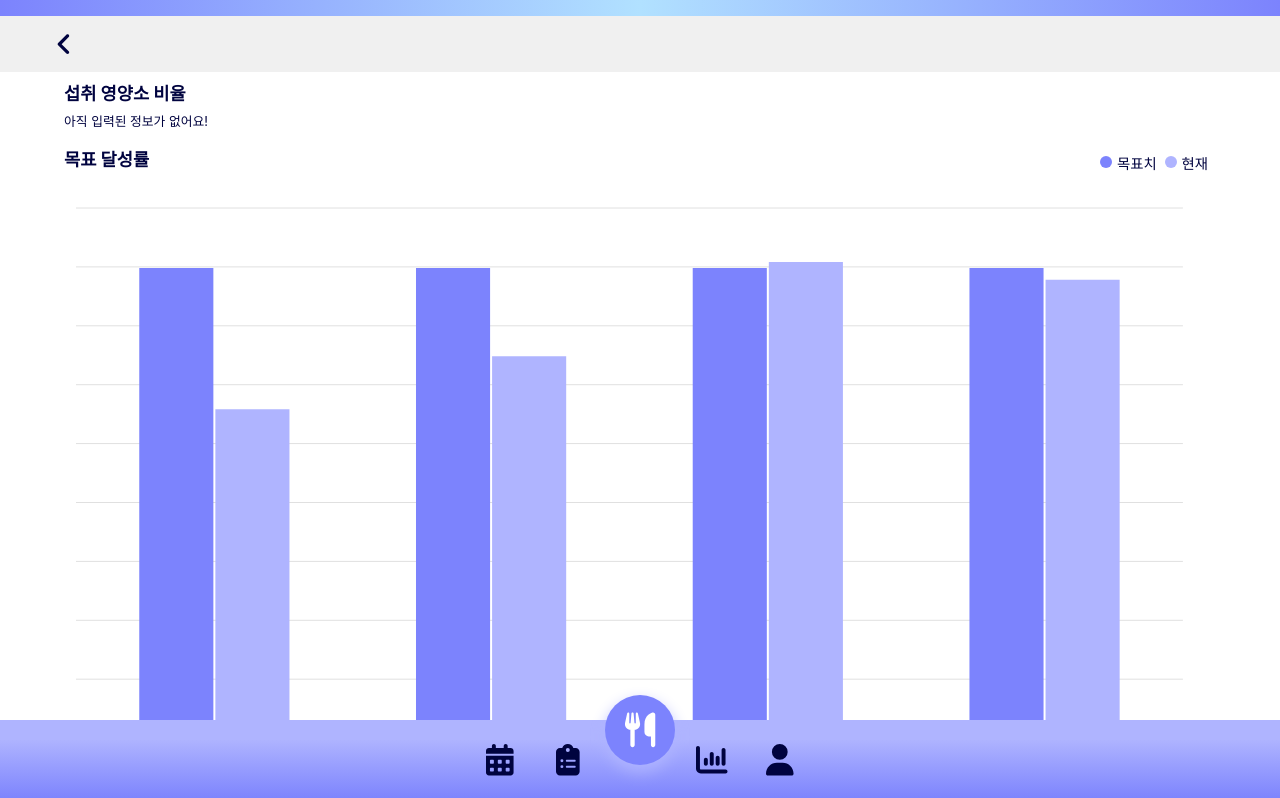
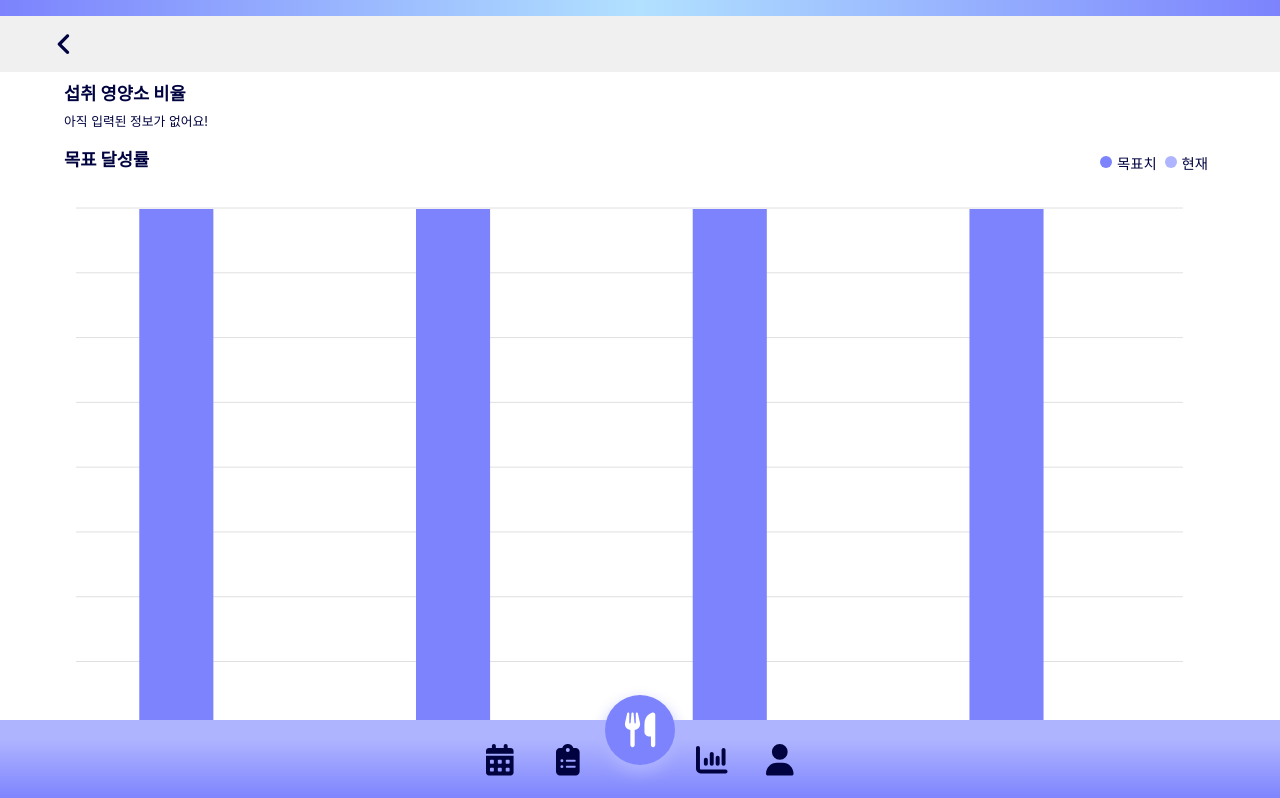
Before and after one commit to hallov012/Ease-EasyLose, a React (Create React App) app in the folder frontend/: page /main/summary in a window 1280 px wide. Shown: the top 798 px of the page. Built offline with nearby package versions, Linux system fonts and the light colour scheme; no server answers; a web font is replaced by a local one.

Commit message:
Feat: mainpage ProgressGraph data 데이터 연동

```diff
--- a/frontend/src/components/MainPage/NutrientProgressGraph/NutrientProgressGraph.js
+++ b/frontend/src/components/MainPage/NutrientProgressGraph/NutrientProgressGraph.js
@@ -1,7 +1,23 @@
 import classes from "./NutrientProgressGraph.module.css"
 import ReactApexChart from "react-apexcharts"
+import { useState, useEffect } from "react"
 
-function NutrientProgressGraph() {
+function NutrientProgressGraph(props) {
+  const userInfo = props.userInfo
+  const dietSum = props.dietSum
+  const [value, setValue] = useState([0, 0, 0, 0])
+
+  useEffect(() => {
+    if (userInfo && dietSum) {
+      const temp = [0, 0, 0, 0]
+      temp[0] = Math.ceil((dietSum.calorie / userInfo.dailyCalorie) * 100)
+      temp[1] = Math.ceil((dietSum.carb / userInfo.dailyCarb) * 100)
+      temp[2] = Math.ceil((dietSum.protein / userInfo.dailyProtein) * 100)
+      temp[3] = Math.ceil((dietSum.fat / userInfo.dailyFat) * 100)
+      setValue(temp)
+    }
+  }, [userInfo, dietSum])
+
   const data = {
     series: [
       {
@@ -10,7 +26,7 @@ function NutrientProgressGraph() {
       },
       {
         name: "현재",
-        data: [76, 85, 101, 98],
+        data: value,
       },
     ],
     responsive: [
--- a/frontend/src/components/MainPage/pages/DailySummaryPage.js
+++ b/frontend/src/components/MainPage/pages/DailySummaryPage.js
@@ -12,7 +12,6 @@ function DailySummaryPage(props) {
   const userInfo = useSelector((state) => state.user.userInfo)
   const userDailyDiet = useSelector((state) => state.daily.dailyDiet)
   const [dietSum, setDeitSum] = useState(undefined)
-  console.log(dietSum)
 
   useEffect(() => {
     if (userDailyDiet) {
@@ -56,7 +55,7 @@ function DailySummaryPage(props) {
       >
         {/* <MealSelectBtnList /> */}
         <NutrientChart dietSum={dietSum} />
-        <NutrientProgressGraph />
+        <NutrientProgressGraph userInfo={userInfo} dietSum={dietSum} />
         <NutrientProgressBox />
         <UserInfoBox />
       </div>
```
